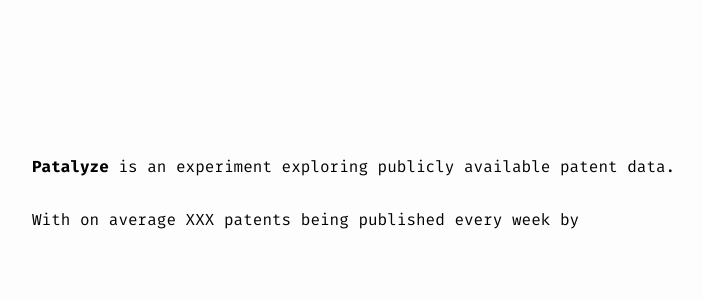
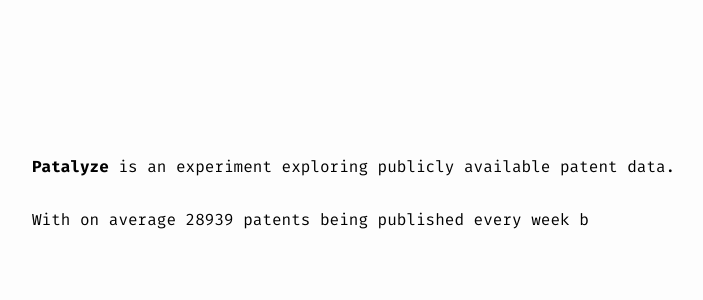
Before and after one commit to martinklepsch/patalyze-web, a Jekyll site: the page built from index.html, in a window 1280 px wide. Shown: the top 300 px of the page, without its empty margins (228-931 px from the left). Built offline with Jekyll 4.4.1, drawn with Linux system fonts in a browser that asks for light colours; part of the change alters nothing that is shown.

Commit message:
add correct average for 2013 data

```diff
--- a/index.html
+++ b/index.html
@@ -5,12 +5,14 @@ layout: default
 <div class="home">
 
   <p><strong>Patalyze</strong> is an experiment exploring publicly available patent data.</p>
-  <p id="about" keydelay="44" typewriterdata="With on average XXX
+
+  <p id="about" keydelay="44" typewriterdata="With on average 28939
   patents being published every week by the USPTO in 2013 alone we
   believe there are interesting questions that can by answered by that
   data. Who are the most active patent authors for companies like
   Apple or Tesla? Do they file patents with people outside of their
-  respective companies?  What are those companies?"></p>
+  respective companies?  If so, for which companies do these people
+  work?"></p>
   <p><span id="more" keydelay="57" typewriterdata="There are many more
   questions we want to answer."></span>
     <a id="follow-along" keydelay="57" onclick="show_form()"
```
